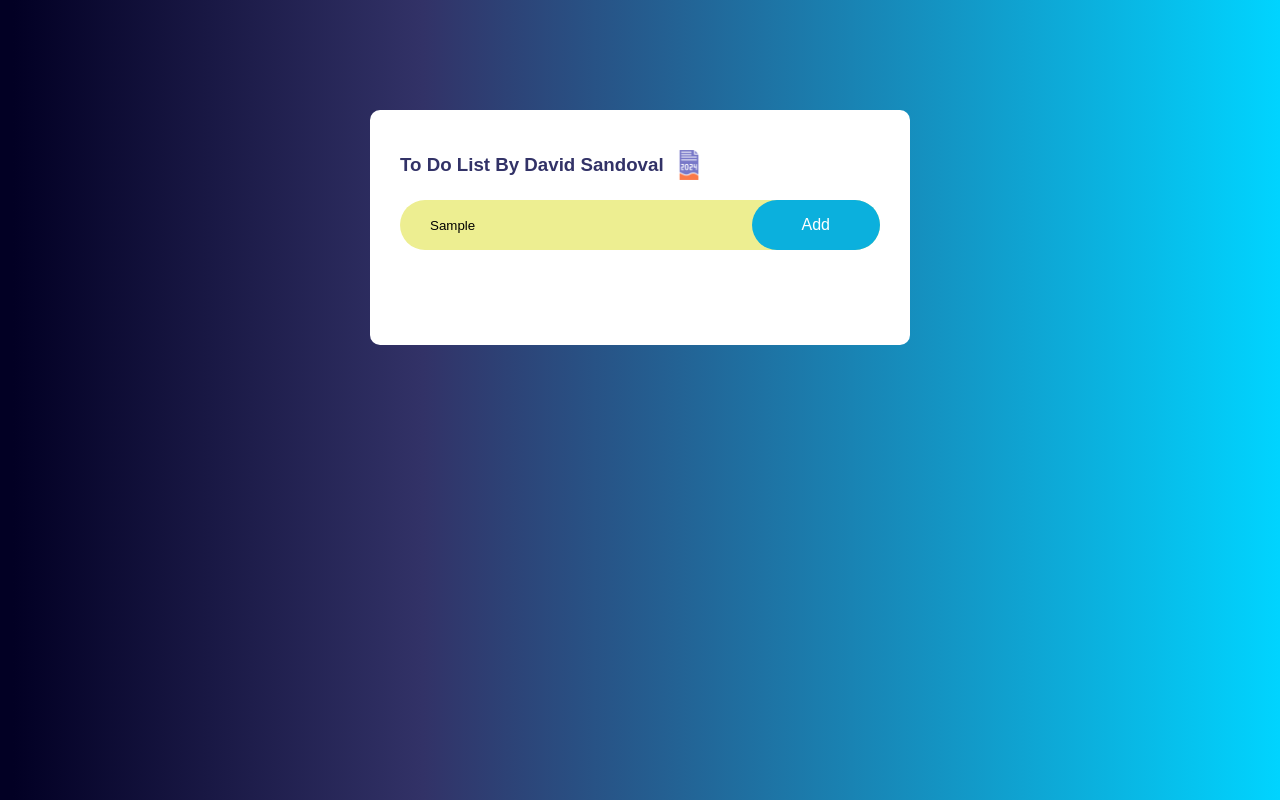
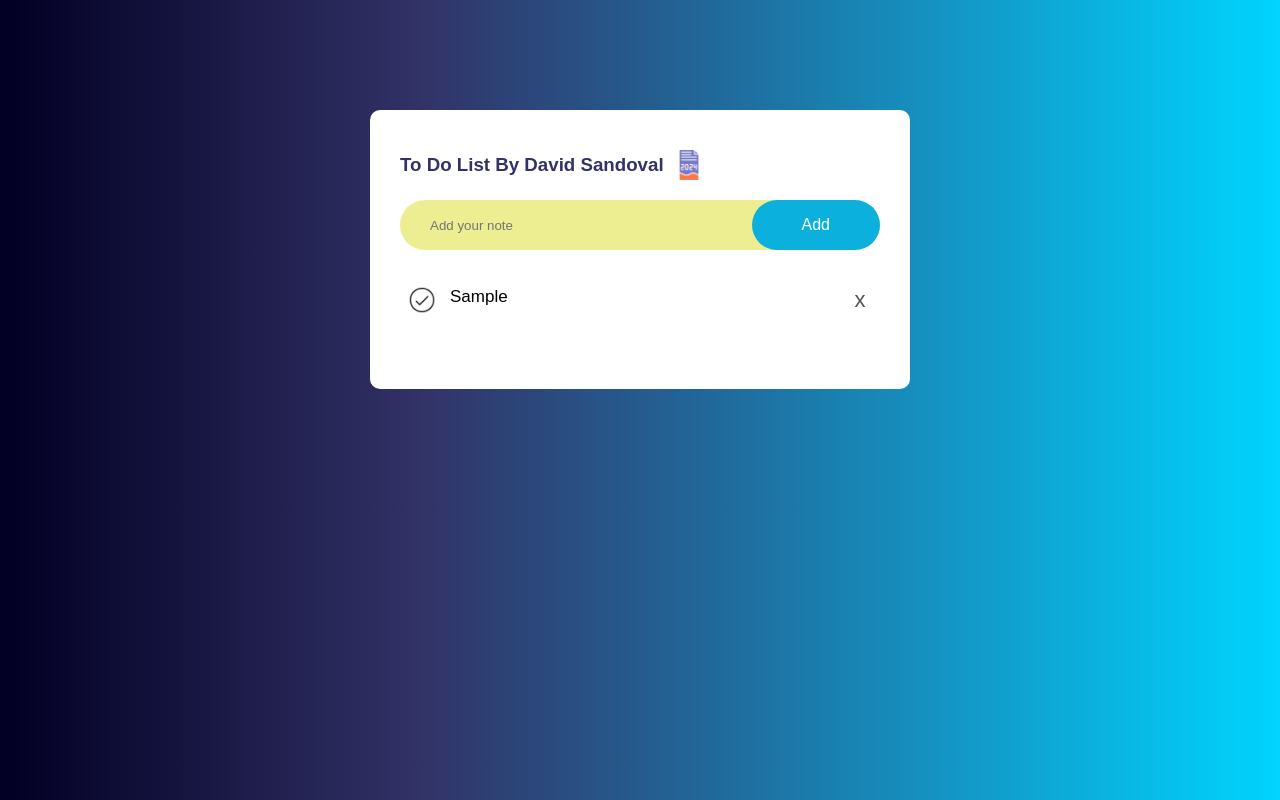
Before and after one commit to jsandoval-2022231/Kinal-Calendar, a plain HTML site: page src/page/agenda.html in a window 1280 px wide. Both pictures are taken after typing "Sample" into the empty fields and a click on the button "Add". Drawn offline with Linux system fonts and the light colour scheme.

Commit message:
add js with functions add and delete task

```diff
--- a/src/css/styleAgenda.css
+++ b/src/css/styleAgenda.css
@@ -97,3 +97,20 @@ ul li.checked::before {
     background-image: url(../multimedia/img/comprobado.png);
 
 }
+
+ul li span {
+    position: absolute;
+    right: 0;
+    top: 5px;
+    width: 40px;
+    height: 40px;
+    font-size: 22px;
+    color: #555;
+    line-height: 40px;
+    text-align: center;
+    border-radius: 50%;
+}
+
+ul li span:hover {
+    background: #edeef0;
+}
--- a/src/page/agenda.html
+++ b/src/page/agenda.html
@@ -12,7 +12,7 @@
             <h1>To Do List By David Sandoval <img src="../multimedia/img/to-do-list.png" alt="an img about tasks"></h1>
             <div class="row">
                 <input type="text" id="input-box" placeholder="Add your note">
-                <button>Add</button>
+                <button onclick="addTask()">Add</button>
             </div>
             <ul id="list-container">
                 <!-- <li class="checked">Task 1</li>
--- a/src/script/script.js
+++ b/src/script/script.js
@@ -1 +1,40 @@
 const inputBox = document.getElementById("input-box");
+const listContainer = document.getElementById("list-container");
+
+function addTask(){
+    if(inputBox.value === ''){
+        alert("you must write something!");
+    }else {
+        let li = document.createElement("li");
+        li.innerHTML = inputBox.value;
+        listContainer.appendChild(li);
+        let span = document.createElement("span");
+        span.innerHTML = "\u000dx";
+        li.appendChild(span);
+    }
+
+    inputBox.value = "";
+    saveData();
+}
+
+listContainer.addEventListener("click", function(e){
+    if(e.target.tagName === "LI"){
+        e.target.classList.toggle("checked");
+        saveData();
+    }
+    else if(e.target.tagName === "SPAN"){
+        e.target.parentElement.remove();
+        saveData();
+    }
+}, false);
+
+function saveData(){
+    localStorage.setItem("data", listContainer.innerHTML);
+
+}
+
+function showTask(){
+    listContainer.innerHTML = localStorage.getItem("data");
+}
+
+showTask();
```
